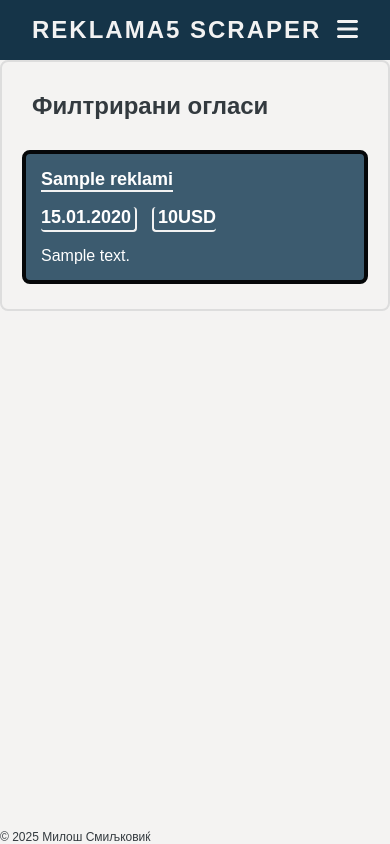
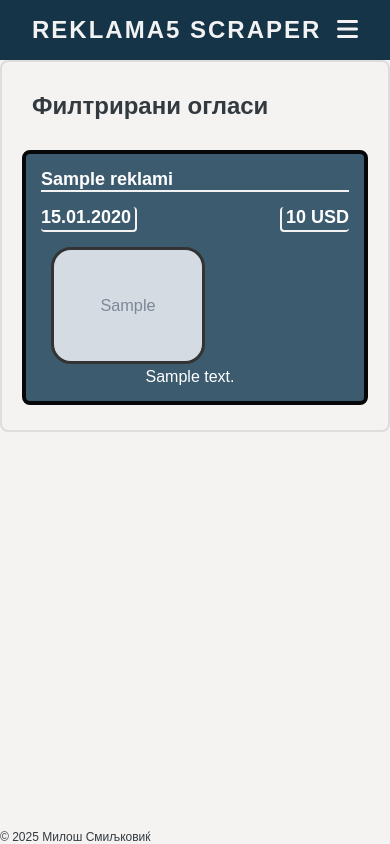
Before and after one commit to milos55/marketscraper, a Flask app: page / in a window 390 px wide. Run offline with Flask 3, Linux system fonts and the light colour scheme; tables that the repository leaves empty hold one stand-in row (values such as "Sample post"); grey boxes marked "Sample" are stand-in pictures.

Commit message:
UI fixes
Added Ad photos (still needs some work)
Made site more responsive

Function fixes

Site now shows "По Договор" instead of "0ПоДоговор"
Added the ability to remove Ads that are 1MKD/1EUR and "По Договор"

```diff
--- a/Web/app.py
+++ b/Web/app.py
@@ -44,6 +44,7 @@ class Ad(db.Model):
             'adprice': self.price,
             'adcurrency': self.currency,
             'adcategory': self.category, # Need for filter by category check in prod
+            'adimage': self.image_url, # Need for AD images
             'addate': self.date.strftime("%d.%m.%Y") if self.date else "N/A",
             'addesc': self.description,
             'adstore': self.store
@@ -89,7 +90,7 @@ def fetch_ads():
     return jsonify(ads_list)
 
 
-
+# Redundant? Boro advise
 @app.route('/search_ads', methods=['POST'])
 def search_ads():
     data = request.json
@@ -101,7 +102,7 @@ def search_ads():
     results = search_ads_and_update_progress(ads, keywords, search_title, search_desc)
     return jsonify(results)
 
-
+# Redundant? Boro advise
 def search_ads_and_update_progress(ads, keywords, search_title=True, search_desc=True):
     results = []
     for ad in ads:
--- a/Web/static/main.css
+++ b/Web/static/main.css
@@ -1,7 +1,21 @@
+html {
+    scroll-behavior: smooth;
+    width: 100%;
+    height: 100%;
+    margin: 0;
+    padding: 0;
+    overflow-x: hidden;
+}
+
 body {
     font-family: Arial, sans-serif;
     color: #333333;
     background-color: #f4f3f2;
+    width: 100%;
+    height: 100%;
+    margin: 0;
+    padding: 0;
+    overflow-x: hidden;
 
 }
 header {
@@ -99,6 +113,8 @@ footer {
 }
 
 .ad-block {
+    display: flex;
+    flex-direction: column;
     border: 4px solid #050709;
     padding: 15px;
     margin-bottom: 5px;
@@ -110,7 +126,6 @@ footer {
 }
 
 .ad-block:hover {
-    opacity: 0.7;
     transform: scale(1.01);
 }
 
@@ -124,13 +139,47 @@ footer {
     border-bottom: 2px solid #f2f2f2;
 }
 
+.ad-header {
+    display: flex;
+    justify-content: space-between;
+    align-items: flex-start;
+}
+
 .ad-block .ad-title{
-    display: flex;
+    font-size: 18px;
+    margin-bottom: 5px;
 }
 
 .ad-block .ad-info{
-    display: inline-flex;
+    display: flex;
+    justify-content: space-between;
+    font-size: 14px;
+}
 
+.ad-title-image-container {
+    display: flex;
+    flex-direction: row;
+    justify-content: space-between;
+    align-items: flex-start;
+    margin-bottom: 15px;
+}
+
+.ad-title-info {
+    flex: 1;
+}
+
+.ad-image {
+    margin-left: 10px;
+    flex-shrink: 0;
+    width: 25%;
+    height: 25%;
+}
+
+.ad-image img {
+    width: 100%;
+    height: 100%;
+    border-radius: 20px;
+    border: 3px solid #333333;
 }
 
 #ad-price {
@@ -152,6 +201,8 @@ footer {
     text-decoration: none;
     text-align: justify;
     color: #FFFFFF;
+    margin-right: 10px;
+    text-align: justify;
 
 }
 .flex-container {
@@ -410,4 +461,28 @@ input::-webkit-inner-spin-button {
     .search-input, .location-input {
         flex-basis: 100%;
     }
+    .ad-image {
+        height: 50%;
+        width: 50%;
+    }
+    .ad-block {
+        flex-wrap: wrap;
+    }
+    .ad-header {
+        flex-wrap: wrap;
+    }
+    .ad-description {
+        text-align: center;
+    }
+    .checkbox-container {
+        flex-wrap: wrap;
+        flex-direction: row;
+    }
+    .dropdown-cat-menu {
+        flex-wrap: wrap;
+    }
+    .dropdown-date-menu {
+        flex-wrap: wrap;
+    }
+
 }
```
Also changed, not shown: Web/templates/index.html (+49 -3 lines).
